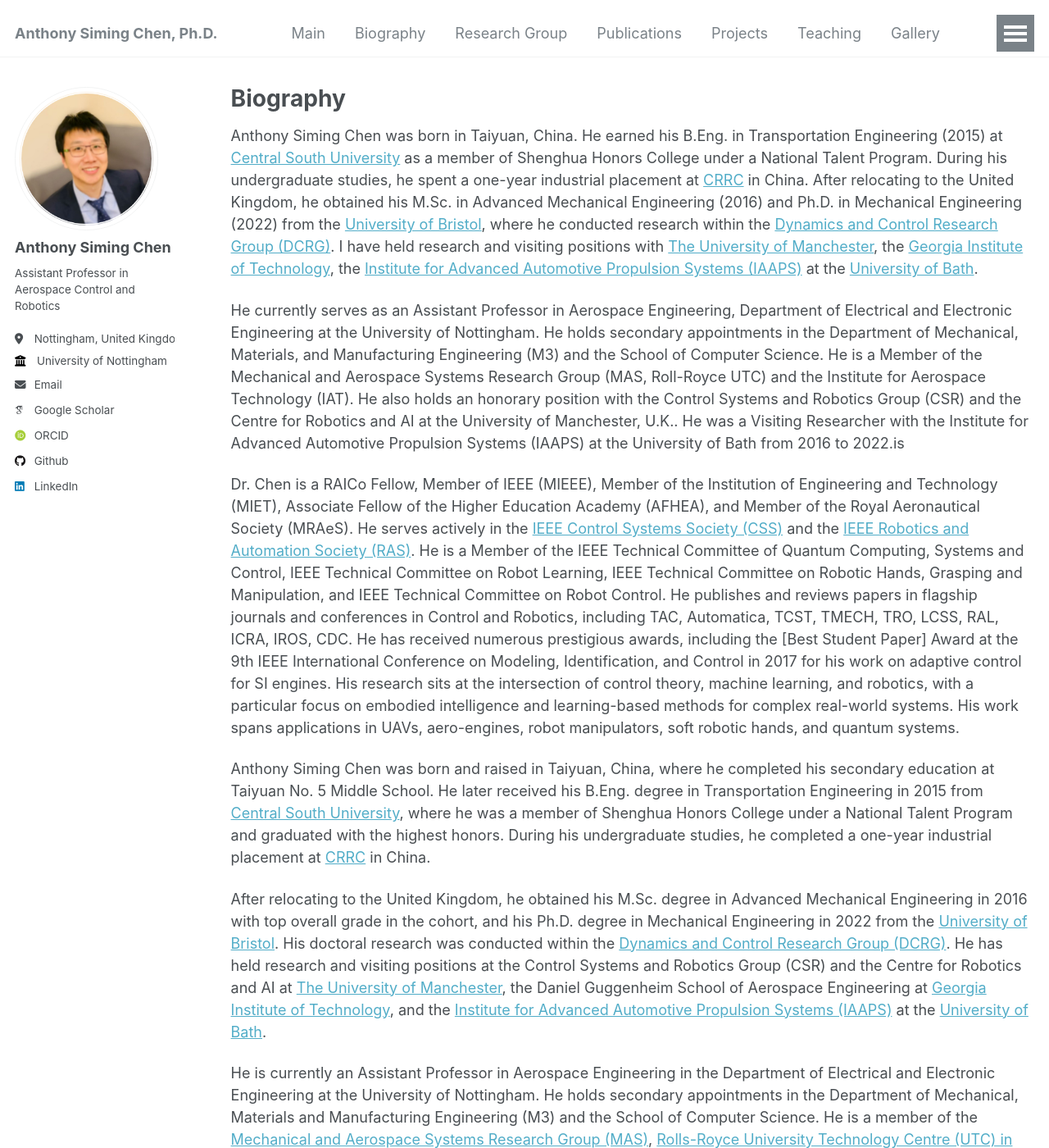
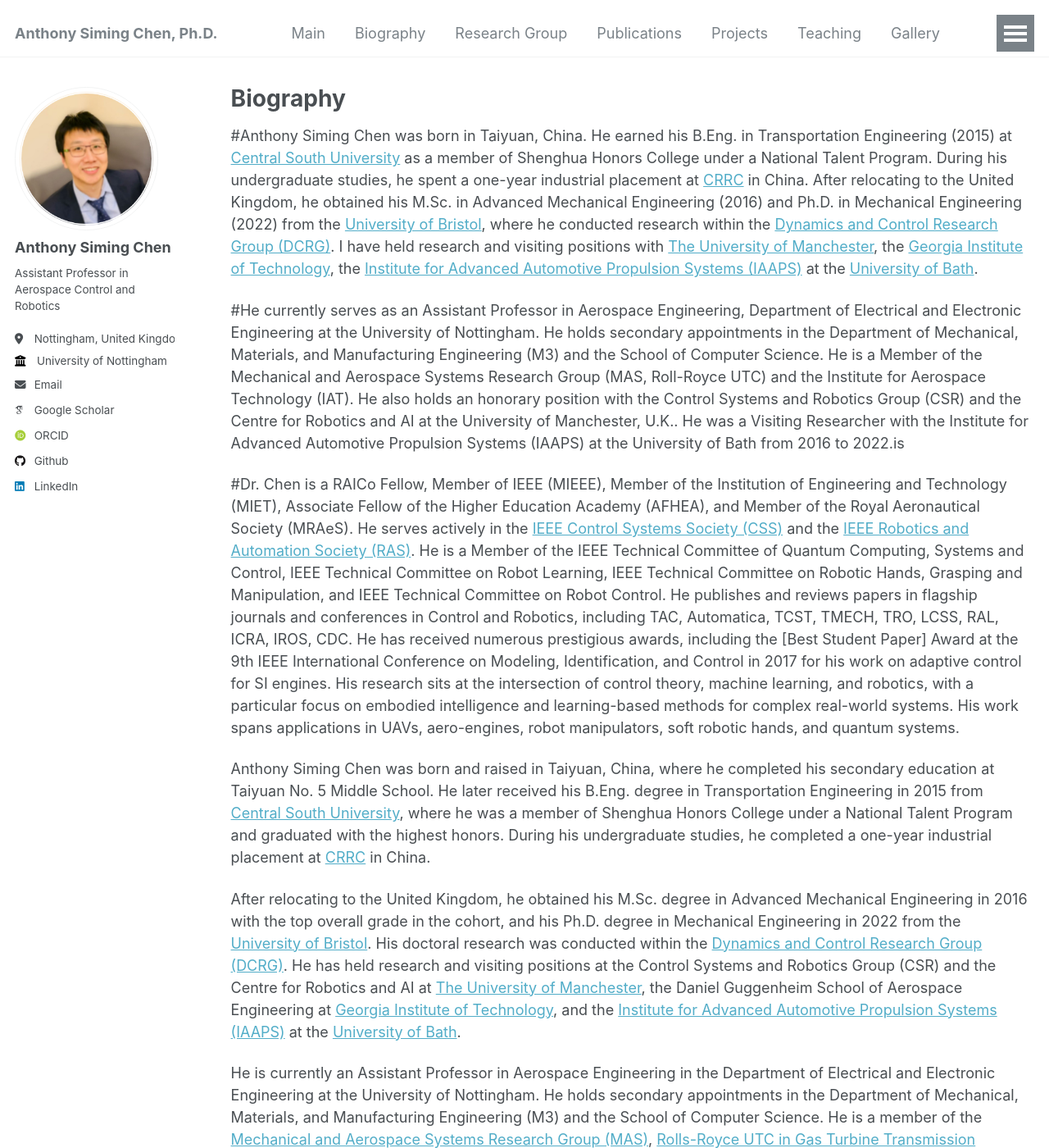
Before and after one commit to Anthony-S-Chen/Anthony-S-Chen.github.io, a Jekyll site: the page built from _pages/Biography.md, in a window 1280 px wide and 1400 px high. Shown: the whole window at 82% size. Built offline with Jekyll 4.4.1, drawn with Linux system fonts in a browser that asks for light colours; some web fonts are replaced; some of the changed text lies outside the part shown.

Commit message:
Update Biography.md

```diff
--- a/_pages/Biography.md
+++ b/_pages/Biography.md
@@ -7,21 +7,21 @@ author_profile: true
 
 {% include base_path %}
 
-Anthony Siming Chen was born in Taiyuan, China. He earned his B.Eng. in Transportation Engineering (2015) at [Central South University](https://en.csu.edu.cn/) as a member of Shenghua Honors College under a
+#Anthony Siming Chen was born in Taiyuan, China. He earned his B.Eng. in Transportation Engineering (2015) at [Central South University](https://en.csu.edu.cn/) as a member of Shenghua Honors College under a
 National Talent Program. During his undergraduate studies, he spent a one-year industrial placement at [CRRC](https://www.crrcgc.cc/en/) in China. After relocating to the United Kingdom, he obtained his M.Sc. in Advanced Mechanical Engineering (2016) and Ph.D. in Mechanical Engineering (2022) from the [University of Bristol](https://www.bristol.ac.uk/), where he conducted research within the [Dynamics and Control Research Group (DCRG)](https://www.bristol.ac.uk/engineering/research/dynamicscontrol/). I have held research and visiting positions with [The University of Manchester](https://www.manchester.ac.uk), the [Georgia Institute of Technology](https://www.gatech.edu/), the [Institute for Advanced Automotive Propulsion Systems (IAAPS)](https://iaaps.co.uk/) at the [University of Bath](https://www.bath.ac.uk/).
 
-He currently serves as an Assistant Professor in Aerospace Engineering, Department of Electrical and Electronic Engineering at the University of Nottingham. He holds secondary appointments in the Department of Mechanical, Materials, and Manufacturing Engineering (M3) and the School of Computer Science. He is a Member of the Mechanical and Aerospace Systems Research Group (MAS, Roll-Royce UTC) and the Institute for Aerospace Technology (IAT). He also holds an honorary position with the Control Systems and Robotics Group (CSR) and the Centre for Robotics and AI at the University of Manchester, U.K.. He was a Visiting Researcher with the Institute for Advanced Automotive Propulsion Systems (IAAPS) at the University of Bath from 2016 to 2022.is
+#He currently serves as an Assistant Professor in Aerospace Engineering, Department of Electrical and Electronic Engineering at the University of Nottingham. He holds secondary appointments in the Department of Mechanical, Materials, and Manufacturing Engineering (M3) and the School of Computer Science. He is a Member of the Mechanical and Aerospace Systems Research Group (MAS, Roll-Royce UTC) and the Institute for Aerospace Technology (IAT). He also holds an honorary position with the Control Systems and Robotics Group (CSR) and the Centre for Robotics and AI at the University of Manchester, U.K.. He was a Visiting Researcher with the Institute for Advanced Automotive Propulsion Systems (IAAPS) at the University of Bath from 2016 to 2022.is
 
-Dr. Chen is a RAICo Fellow, Member of IEEE (MIEEE), Member of the Institution of Engineering and Technology (MIET), Associate Fellow of the Higher Education Academy (AFHEA), and Member of the Royal Aeronautical Society (MRAeS). He serves actively in the [IEEE Control Systems Society (CSS)](https://www.ieeecss.org/) and the [IEEE Robotics and Automation Society (RAS)](https://www.ieee-ras.org/). He is a Member of the IEEE Technical Committee of Quantum Computing, Systems and Control, IEEE Technical Committee on Robot Learning, IEEE Technical Committee on Robotic Hands, Grasping and Manipulation, and IEEE Technical Committee on Robot Control. He publishes and reviews papers in flagship journals and conferences in Control and Robotics, including TAC, Automatica, TCST, TMECH, TRO, LCSS, RAL, ICRA, IROS, CDC. He has received numerous prestigious awards, including the [Best Student Paper] Award at the 9th IEEE International Conference on Modeling, Identification, and Control in 2017 for his work on adaptive control for SI engines. His research sits at the intersection of control theory, machine learning, and robotics, with a particular focus on embodied intelligence and learning-based methods for complex real-world systems. His work spans applications in UAVs, aero-engines, robot manipulators, soft robotic hands, and quantum systems.
+#Dr. Chen is a RAICo Fellow, Member of IEEE (MIEEE), Member of the Institution of Engineering and Technology (MIET), Associate Fellow of the Higher Education Academy (AFHEA), and Member of the Royal Aeronautical Society (MRAeS). He serves actively in the [IEEE Control Systems Society (CSS)](https://www.ieeecss.org/) and the [IEEE Robotics and Automation Society (RAS)](https://www.ieee-ras.org/). He is a Member of the IEEE Technical Committee of Quantum Computing, Systems and Control, IEEE Technical Committee on Robot Learning, IEEE Technical Committee on Robotic Hands, Grasping and Manipulation, and IEEE Technical Committee on Robot Control. He publishes and reviews papers in flagship journals and conferences in Control and Robotics, including TAC, Automatica, TCST, TMECH, TRO, LCSS, RAL, ICRA, IROS, CDC. He has received numerous prestigious awards, including the [Best Student Paper] Award at the 9th IEEE International Conference on Modeling, Identification, and Control in 2017 for his work on adaptive control for SI engines. His research sits at the intersection of control theory, machine learning, and robotics, with a particular focus on embodied intelligence and learning-based methods for complex real-world systems. His work spans applications in UAVs, aero-engines, robot manipulators, soft robotic hands, and quantum systems.
 
 Anthony Siming Chen was born and raised in Taiyuan, China, where he completed his secondary education at Taiyuan No. 5 Middle School. He later received his B.Eng. degree in Transportation Engineering in 2015 from [Central South University](https://en.csu.edu.cn/), where he was a member of Shenghua Honors College under a National Talent Program and graduated with the highest honors. During his undergraduate studies, he completed a one-year industrial placement at [CRRC](https://www.crrcgc.cc/en/) in China.
 
-After relocating to the United Kingdom, he obtained his M.Sc. degree in Advanced Mechanical Engineering in 2016 with top overall grade in the cohort, and his Ph.D. degree in Mechanical Engineering in 2022 from the [University of Bristol](https://www.bristol.ac.uk/). His doctoral research was conducted within the [Dynamics and Control Research Group (DCRG)](https://www.bristol.ac.uk/engineering/research/dynamicscontrol/). He has held research and visiting positions at the Control Systems and Robotics Group (CSR) and the Centre for Robotics and AI at [The University of Manchester](https://www.manchester.ac.uk/), the Daniel Guggenheim School of Aerospace Engineering at [Georgia Institute of Technology](https://www.gatech.edu/), and the [Institute for Advanced Automotive Propulsion Systems (IAAPS)](https://iaaps.co.uk/) at the [University of Bath](https://www.bath.ac.uk/).
+After relocating to the United Kingdom, he obtained his M.Sc. degree in Advanced Mechanical Engineering in 2016 with the top overall grade in the cohort, and his Ph.D. degree in Mechanical Engineering in 2022 from the [University of Bristol](https://www.bristol.ac.uk/). His doctoral research was conducted within the [Dynamics and Control Research Group (DCRG)](https://www.bristol.ac.uk/engineering/research/dynamicscontrol/). He has held research and visiting positions at the Control Systems and Robotics Group (CSR) and the Centre for Robotics and AI at [The University of Manchester](https://www.manchester.ac.uk/), the Daniel Guggenheim School of Aerospace Engineering at [Georgia Institute of Technology](https://www.gatech.edu/), and the [Institute for Advanced Automotive Propulsion Systems (IAAPS)](https://iaaps.co.uk/) at the [University of Bath](https://www.bath.ac.uk/).
 
-He is currently an Assistant Professor in Aerospace Engineering in the Department of Electrical and Electronic Engineering at the University of Nottingham. He holds secondary appointments in the Department of Mechanical, Materials and Manufacturing Engineering (M3) and the School of Computer Science. He is a member of the [Mechanical and Aerospace Systems Research Group (MAS)](https://www.nottingham.ac.uk/research/groups/mas/index.aspx), [Rolls-Royce University Technology Centre (UTC) in Gas Turbine Transmission Systems](https://www.nottingham.ac.uk/utc-transmissionsys/index.aspx), and the [Institute for Aerospace Technology (IAT)](https://www.nottingham.ac.uk/aerospace/). He currently holds an honorary research position with the Control Systems and Robotics Group (CSR) and the Centre for Robotics and AI at the University of Manchester, UK. From 2016 to 2022, he was a Visiting Researcher at IAAPS, University of Bath.
+He is currently an Assistant Professor in Aerospace Engineering in the Department of Electrical and Electronic Engineering at the University of Nottingham. He holds secondary appointments in the Department of Mechanical, Materials, and Manufacturing Engineering (M3) and the School of Computer Science. He is a member of the [Mechanical and Aerospace Systems Research Group (MAS)](https://www.nottingham.ac.uk/research/groups/mas/index.aspx), [Rolls-Royce UTC in Gas Turbine Transmission Systems](https://www.nottingham.ac.uk/utc-transmissionsys/index.aspx), and the [Institute for Aerospace Technology (IAT)](https://www.nottingham.ac.uk/aerospace/). He currently holds an honorary research position with the Control Systems and Robotics Group (CSR) and the Centre for Robotics and AI at the University of Manchester, UK. From 2016 to 2022, he was a Visiting Researcher at IAAPS, University of Bath.
 
 Dr. Chen is a RAICo Fellow, Member of IEEE (MIEEE), Member of the Institution of Engineering and Technology (MIET), Associate Fellow of the Higher Education Academy (AFHEA), and Member of the Royal Aeronautical Society (MRAeS). He is actively involved in the [IEEE Control Systems Society (CSS)](https://www.ieeecss.org/) and the [IEEE Robotics and Automation Society (RAS)](https://www.ieee-ras.org/). He serves on the IEEE Technical Committee on Quantum Computing, Systems and Control, the IEEE Technical Committee on Robot Learning, the IEEE Technical Committee on Robotic Hands, Grasping and Manipulation, and the IEEE Technical Committee on Robot Control.
 
-He regularly publishes in and reviews for leading journals and conferences in control and robotics, including *IEEE Transactions on Automatic Control*, *Automatica*, *IEEE Transactions on Control Systems Technology*, *IEEE/ASME Transactions on Mechatronics*, *IEEE Transactions on Robotics*, *IEEE Control Systems Letters*, *IEEE Robotics and Automation Letters*, *ICRA*, *IROS*, and *CDC*. He received the Best Student Paper Award at the 9th IEEE International Conference on Modeling, Identification, and Control (2017) for his work on adaptive control of spark-ignition engines.
+He regularly publishes in and reviews for leading journals and conferences in control and robotics, including *IEEE Transactions on Automatic Control*, *Automatica*, *IEEE Transactions on Control Systems Technology*, *IEEE/ASME Transactions on Mechatronics*, *IEEE Transactions on Robotics*, *IEEE Control Systems Letters*, *IEEE Robotics and Automation Letters*, *ICRA*, *IROS*, and *CDC*. He received the *Best Student Paper* Award at the 9th IEEE International Conference on Modeling, Identification, and Control (2017) for his work on adaptive control of spark-ignition engines.
 
-His research lies at the intersection of control theory, machine learning, and robotics, with a particular emphasis on embodied intelligence and learning-based control for complex real-world systems. His work spans applications in unmanned aerial vehicles, aero-engines, robotic manipulators, soft robotic hands, and quantum systems.
+His research lies at the intersection of control theory, machine learning, and robotics, with a particular emphasis on embodied intelligence and learning-based control for complex real-world systems. His work spans applications in unmanned aerial vehicles (UAVs), aero-engines, robotic manipulators, soft robotic hands, and quantum systems.
```
